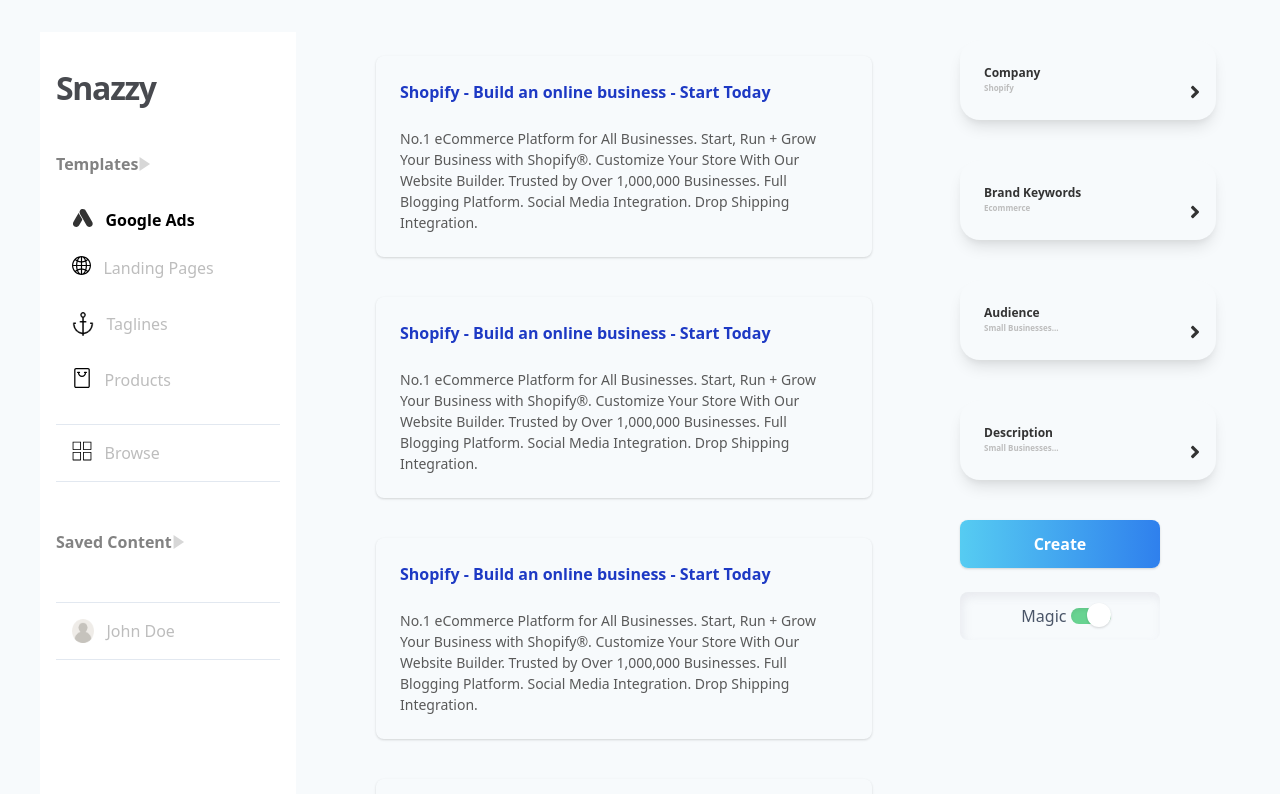
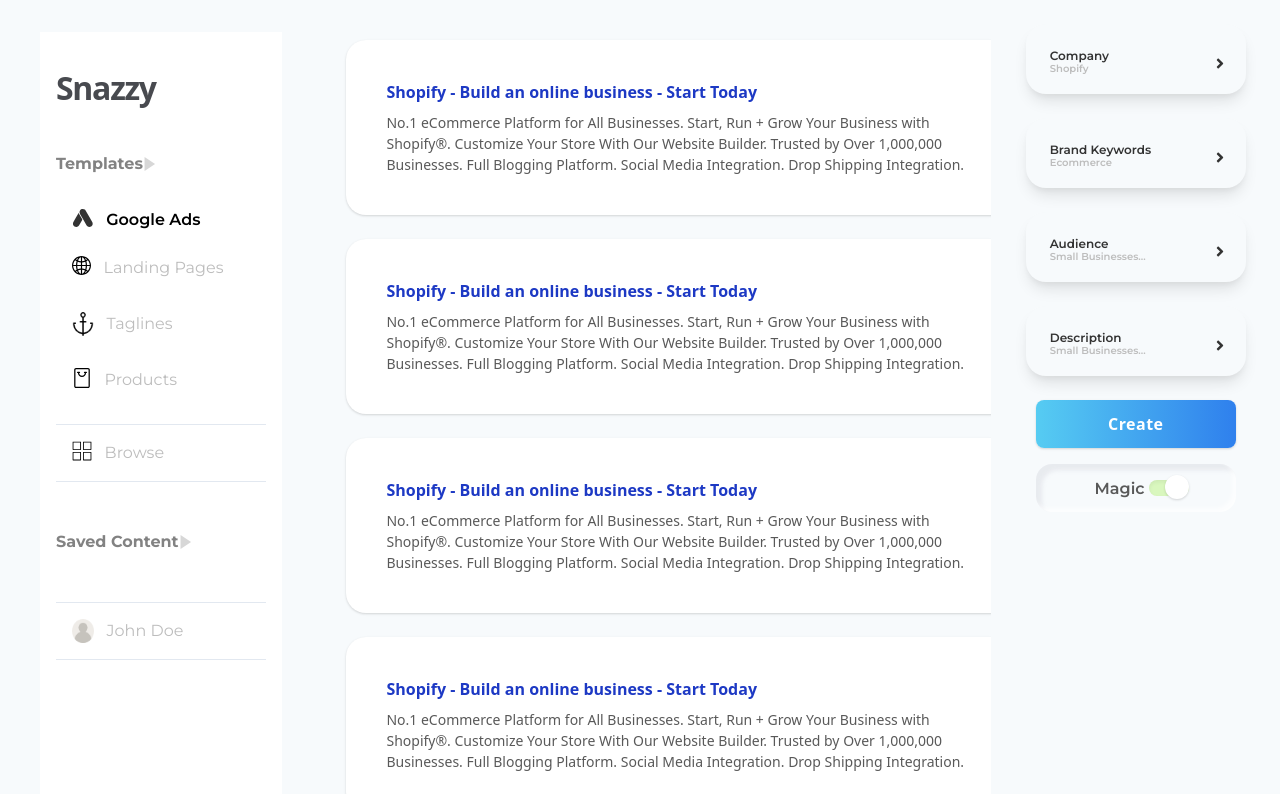
Before and after one commit to jeanawhou/React-TailwindCSS, a React (Create React App) app: page / in a window 1280 px wide. Shown: the top 794 px of the page. Built offline with nearby package versions, Linux system fonts and the light colour scheme.

Commit message:
Improved toggle cards

```diff
--- a/src/App.js
+++ b/src/App.js
@@ -21,7 +21,7 @@
         </div>
         <Sidebar title="Templates"/>
       </div>
-        <div class="flex-1 flex bg-gray-100 overflow-hidden">
+        <div class="flex  bg-gray-100 overflow-hidden">
           <div class="px-6 py-4 flex-1">
             <Card
               title="Shopify - Build an online business - Start Today" description="No.1 eCommerce Platform for All Businesses. Start, Run + Grow Your Business with Shopify®. Customize Your Store With Our Website Builder. Trusted by Over 1,000,000 Businesses. Full Blogging Platform. Social Media Integration. Drop Shipping Integration. "
@@ -38,27 +38,43 @@
 
           </div>
         </div>
-        <div class="w-40 sm:w-64 mx-16 sidebar items-center">
+        <div class="w-40 sm:w-64 mx-6 sidebar" style={{textAlign: '-webkit-center', textAlign: '-webkit-center'}}>
           <SmallCard title="Company" smallDescription="Shopify" />
           <SmallCard title="Brand Keywords" smallDescription="Ecommerce" />
           <SmallCard title="Audience" smallDescription="Small Businesses..."  />
           <SmallCard title="Description" smallDescription="Small Businesses..."/>
-          <button className="text-center font-bold h-12 shadow rounded-lg bg-gradient-to-r text-white" style={{width: '200px', backgroundImage: 'linear-gradient(to right, #56CCF2 , #2F80ED)'}}>
+          <button
+            className="text-center font-semibold h-12 shadow rounded-lg bg-gradient-to-r text-white"
+            style={{width: '200px', backgroundImage: 'linear-gradient(to right, #56CCF2 , #2F80ED)', lineHeight: '22px', letterSpacing: '0.03em',
+            fontSize: '16px',
+            lineHeight: '22px',
+            }}>
             Create
           </button>
 
-          <div className="flex items-center justify-center w-full mb-24 font-bold h-12 rounded-lg from-gray-100 mt-6 py-2" style={{ color: '#595959', width: '200px', boxShadow: '2.5px 5px 10px rgba(174, 174, 192, 0.2) inset'}}>
+          <div
+          className="flex items-center justify-center w-full mb-24 font-bold h-12 rounded-lg from-gray-100 mt-6 py-2"
+          style={
+            {
+              backgroundBlendMode: 'soft-light',
+              boxShadow: 'inset -4.08333px -4.08333px 4.08333px rgba(255, 255, 255, 0.7), inset 6.125px 6.125px 4.08333px rgba(174, 174, 192, 0.2)',
+              borderRadius: '16px',
+              width: '200px',
+              fontFamily: 'Montserrat',
+              marginTop: '16px',
+            }}>
             <label
               for="toogleA"
               class="flex items-center cursor-pointer"
             >
-              <div class="ml-3 text-gray-700 font-medium">
+              <div class="ml-3 font-semibold" style={{lineHeight: '23px', color: '#595959'}}>
                 Magic&nbsp;
               </div>
               <div class="relative">
                 <input id="toogleA" type="checkbox" class="hidden" />
                 <div
-                  class="toggle__line w-10 h-4 bg-green-400 rounded-full shadow-inner"
+                  class="toggle__line w-10 h-4 rounded-full shadow-inner"
+                  style={{background: '#D9F7BE'}}
                 ></div>
                 <div
                   class="toggle__dot absolute w-6 h-6 bg-white rounded-full shadow inset-y-0 right-0"
--- a/src/components/Card.js
+++ b/src/components/Card.js
@@ -3,12 +3,10 @@
 export default function Card(props) {
   return (
     <React.Fragment>
-      <div class="p-6 shadow text-left rounded-lg ml-4 my-10" v-for="i in 50">
-        <div style={{color: '#1D39C4'}} className="font-semibold">
+      <div style={{width: '664px', borderRadius: '20px'}} class=" bg-white p-10 shadow text-left my-6" v-for="i in 50">
+        <div style={{color: '#1D39C4'}} className="font-semibold mb-2">
           {props.title}
         </div>
-
-        <br/>
 
         <div style={{color: '#595959', fontSize: 14}}>
           {props.description}
--- a/src/components/Sidebar.js
+++ b/src/components/Sidebar.js
@@ -7,8 +7,8 @@
 function Sidebar(props) {
 
   return (
-    <div className="accordion__section sidebar">
-      <div className={`font-bold inline-flex py-6`}style={{color: '#828282', fontSize: 16, fontStyle: 'normal'}}>
+    <div className="accordion__section sidebar" style={{fontFamily: 'Montserrat'}}>
+      <div className={`font-bold inline-flex py-6`}style={{color: '#828282', fontSize: 16, fontStyle: 'normal', fontFamily: 'Montserrat'}}>
         {props.title}
         <Chevron style={{marginTop:'16px'}} width={8} fill={"#777"} />
       </div>
--- a/src/components/SmallCard.js
+++ b/src/components/SmallCard.js
@@ -3,15 +3,29 @@
 export default function SmallCard(props) {
   return (
     <React.Fragment>
-      <div className="flex font-semibold bg-gray-100 h-20 pl-6 pt-6 shadow-lg text-left my-10 px-4" v-for="i in 50" style={{fontSize:'12px', color: '#333333', borderRadius: '20px', justifyContent: 'space-between'}}>
+      <div
+        className="justify-items-center flex font-semibold bg-gray-100 pl-6 pt-6 shadow-lg text-left my-6 px-4"
+        v-for="i in 50"
+        style={{width: '220px', height: '70px', lineHeight: '15px', fontSize:'12px', color: '#333333', borderRadius: '20px', justifyContent: 'space-between', fontFamily: 'Montserrat'}}>
 				<div>
           {props.title}
-          <div style={{color: '#bdbdbd', fontSize: '8px'}}>
+          <div style={{color: '#bdbdbd', fontSize: '10px', lineHeight: '12px'}}>
             {props.smallDescription}
           </div>
         </div>
-        <svg className="float-right" width="10" aria-hidden="true" focusable="false" data-prefix="fas" data-icon="angle-right" class="svg-inline--fa fa-angle-right fa-w-2" role="img" xmlns="http://www.w3.org/2000/svg" viewBox="0 0 256 512">
-					<path fill="currentColor" d="M224.3 273l-136 136c-9.4 9.4-24.6 9.4-33.9 0l-22.6-22.6c-9.4-9.4-9.4-24.6 0-33.9l96.4-96.4-96.4-96.4c-9.4-9.4-9.4-24.6 0-33.9L54.3 103c9.4-9.4 24.6-9.4 33.9 0l136 136c9.5 9.4 9.5 24.6.1 34z"></path>
+        <svg
+          style={{marginBottom: '15px', marginRight: '6px'}}
+          className="float-right"
+          width="8"
+          aria-hidden="true"
+          focusable="false"
+          data-prefix="fas"
+          data-icon="angle-right"
+          class="svg-inline--fa fa-angle-right fa-w-2"
+          role="img"
+          xmlns="http://www.w3.org/2000/svg"
+          viewBox="0 0 256 512">
+					  <path fill="currentColor" d="M224.3 273l-136 136c-9.4 9.4-24.6 9.4-33.9 0l-22.6-22.6c-9.4-9.4-9.4-24.6 0-33.9l96.4-96.4-96.4-96.4c-9.4-9.4-9.4-24.6 0-33.9L54.3 103c9.4-9.4 24.6-9.4 33.9 0l136 136c9.5 9.4 9.5 24.6.1 34z"></path>
 				</svg>
 			</div>
     </React.Fragment>
```
Also changed, not shown: public/assets/main.css.
